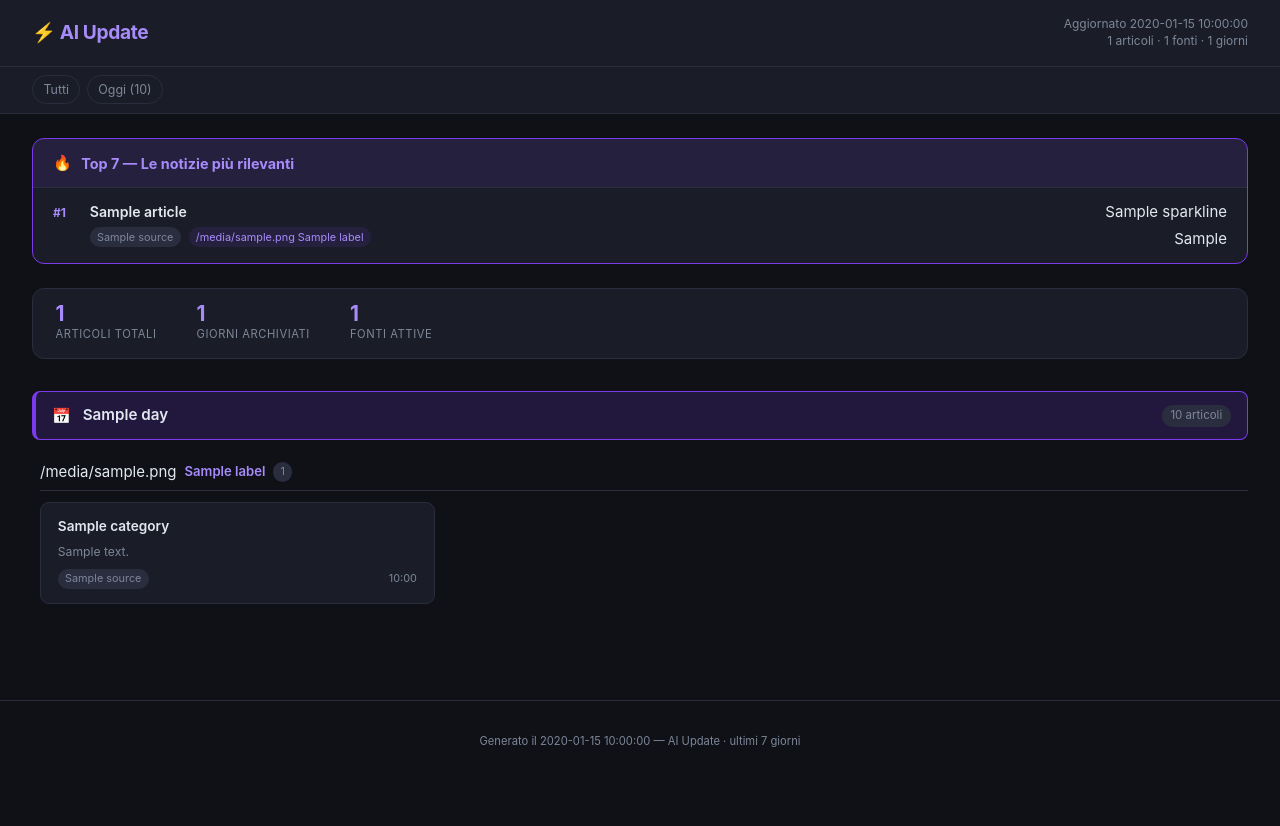
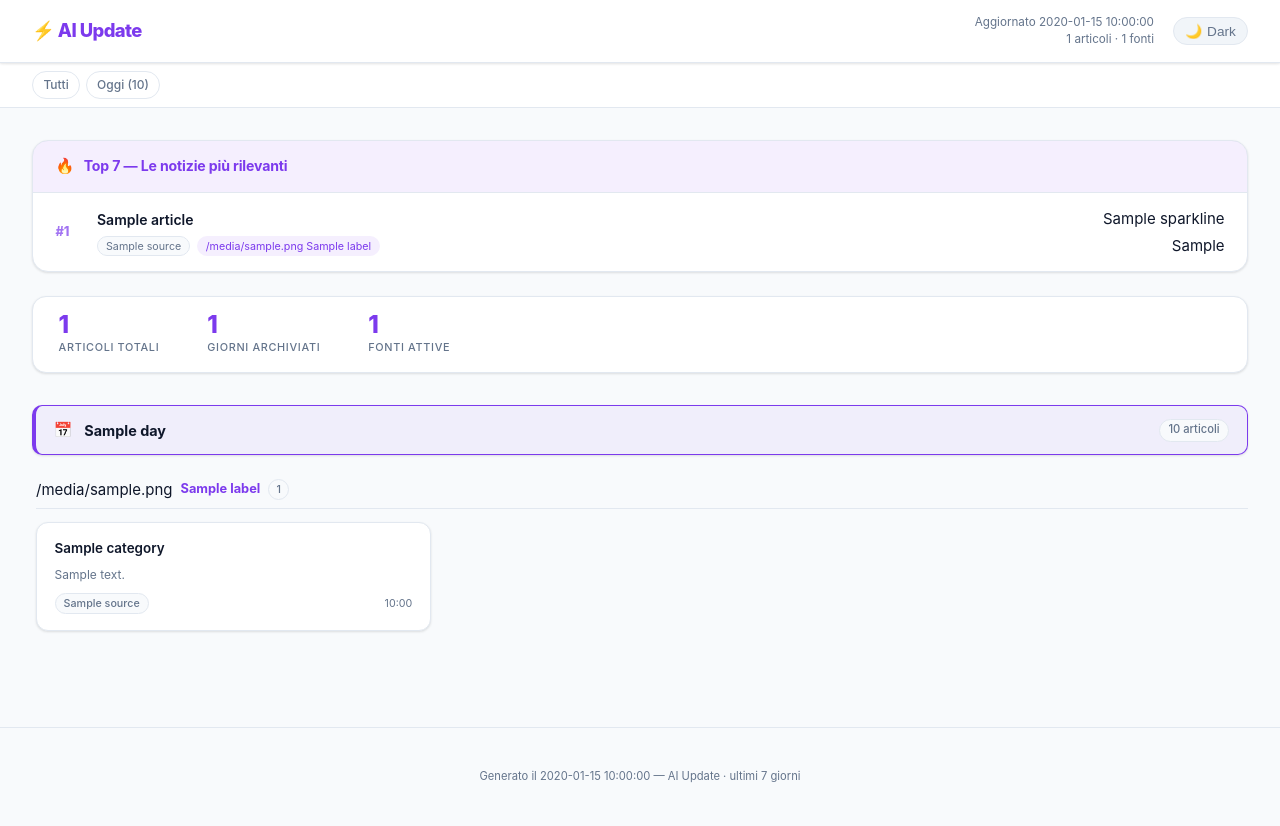
Before and after one commit to blainepaul/ai-update, a Python web app: template templates/dashboard.html in a window 1280 px wide. Before the commit the page ends 748 px from the top, so only its background shows below. Run offline with Jinja, Linux system fonts and the light colour scheme; the template is opened without the code that fills it: most values are stand-ins (such as "Sample title", 1, 10 or a date in 2020).

Commit message:
feat: datapizza-style redesign + dark mode toggle
Light mode (default): white/off-white bg, subtle card shadows, clean borders,
violet accent — inspired by datapizza.tech aesthetic (airy, professional).
Dark mode: original deep-dark purple palette, toggled via button in header.
Preference persisted in localStorage. Toggle shows sun/moon + Light/Dark label.

Co-Authored-By: Claude Sonnet 4.6 <noreply@anthropic.com>

```diff
--- a/templates/dashboard.html
+++ b/templates/dashboard.html
@@ -1,38 +1,62 @@
 <!DOCTYPE html>
-<html lang="it">
+<html lang="it" data-theme="light">
 <head>
   <meta charset="UTF-8">
   <meta name="viewport" content="width=device-width, initial-scale=1.0">
   <title>AI Update — {{ generated_at }}</title>
   <style>
+    /* ── Tokens: light mode (default, datapizza-inspired) ── */
     :root {
-      --bg: #0f1117;
-      --surface: #1a1d27;
-      --surface-hover: #20243a;
-      --border: #2a2d3e;
-      --text: #e2e8f0;
-      --muted: #7c8799;
-      --accent: #7c3aed;
+      --bg:           #F8FAFC;
+      --surface:      #FFFFFF;
+      --surface-hover:#F1F5F9;
+      --border:       #E2E8F0;
+      --text:         #0F172A;
+      --muted:        #64748B;
+      --accent:       #7C3AED;
+      --accent-light: #6D28D9;
+      --accent-dim:   rgba(124,58,237,0.08);
+      --today:        rgba(124,58,237,0.06);
+      --date-border:  #CBD5E1;
+      --shadow:       0 1px 3px rgba(0,0,0,0.07), 0 1px 2px rgba(0,0,0,0.05);
+      --shadow-hover: 0 4px 12px rgba(0,0,0,0.10), 0 2px 4px rgba(0,0,0,0.06);
+      --rank-color:   #7C3AED;
+    }
+
+    /* ── Tokens: dark mode ── */
+    [data-theme="dark"] {
+      --bg:           #0f1117;
+      --surface:      #1a1d27;
+      --surface-hover:#20243a;
+      --border:       #2a2d3e;
+      --text:         #e2e8f0;
+      --muted:        #7c8799;
+      --accent:       #7c3aed;
       --accent-light: #a78bfa;
-      --accent-dim: rgba(124,58,237,0.12);
-      --today: rgba(124,58,237,0.18);
-      --date-border: #3d4060;
+      --accent-dim:   rgba(124,58,237,0.12);
+      --today:        rgba(124,58,237,0.18);
+      --date-border:  #3d4060;
+      --shadow:       none;
+      --shadow-hover: none;
+      --rank-color:   #a78bfa;
     }
+
     *, *::before, *::after { box-sizing: border-box; margin: 0; padding: 0; }
     html { scroll-behavior: smooth; }
     body {
       background: var(--bg);
       color: var(--text);
-      font-family: -apple-system, BlinkMacSystemFont, "Segoe UI", Roboto, sans-serif;
+      font-family: -apple-system, BlinkMacSystemFont, "Segoe UI", Roboto, "Inter", sans-serif;
       font-size: 15px;
       line-height: 1.6;
+      transition: background 0.2s, color 0.2s;
     }
 
     /* ── Header ── */
     header {
       background: var(--surface);
       border-bottom: 1px solid var(--border);
-      padding: 1rem 2rem;
+      padding: 0.85rem 2rem;
       display: flex;
       align-items: center;
       justify-content: space-between;
@@ -40,48 +64,180 @@
       position: sticky;
       top: 0;
       z-index: 200;
+      box-shadow: var(--shadow);
     }
-    .header-title { font-size: 1.2rem; font-weight: 700; color: var(--accent-light); letter-spacing: -0.02em; }
-    .header-meta  { font-size: 0.75rem; color: var(--muted); text-align: right; line-height: 1.4; }
+    .header-left { display: flex; align-items: center; gap: 1rem; }
+    .header-title {
+      font-size: 1.15rem;
+      font-weight: 800;
+      color: var(--accent);
+      letter-spacing: -0.03em;
+    }
+    .header-right { display: flex; align-items: center; gap: 1.2rem; }
+    .header-meta { font-size: 0.73rem; color: var(--muted); text-align: right; line-height: 1.5; }
+
+    /* ── Theme toggle ── */
+    .theme-toggle {
+      background: var(--surface-hover);
+      border: 1px solid var(--border);
+      border-radius: 999px;
+      padding: 0.3rem 0.7rem;
+      cursor: pointer;
+      font-size: 0.85rem;
+      color: var(--muted);
+      display: flex;
+      align-items: center;
+      gap: 0.3rem;
+      transition: border-color 0.15s, color 0.15s, background 0.15s;
+      white-space: nowrap;
+    }
+    .theme-toggle:hover { border-color: var(--accent); color: var(--accent); }
 
     /* ── Date nav ── */
     nav {
       background: var(--surface);
       border-bottom: 1px solid var(--border);
-      padding: 0.55rem 2rem;
+      padding: 0.5rem 2rem;
       display: flex;
-      gap: 0.4rem;
+      gap: 0.35rem;
       flex-wrap: wrap;
       position: sticky;
-      top: 56px;
+      top: 53px;
       z-index: 100;
     }
     nav a {
       color: var(--muted);
       text-decoration: none;
-      font-size: 0.78rem;
-      padding: 0.22rem 0.65rem;
+      font-size: 0.75rem;
+      font-weight: 500;
+      padding: 0.2rem 0.65rem;
       border-radius: 999px;
       border: 1px solid var(--border);
       transition: color 0.15s, border-color 0.15s, background 0.15s;
       white-space: nowrap;
     }
-    nav a:hover, nav a.active { border-color: var(--accent); color: var(--accent-light); background: var(--accent-dim); }
+    nav a:hover, nav a.active {
+      border-color: var(--accent);
+      color: var(--accent);
+      background: var(--accent-dim);
+    }
+
+    /* ── Highlights ── */
+    .highlights-section {
+      max-width: 1400px;
+      margin: 2rem auto 0;
+      padding: 0 2rem;
+    }
+    .highlights-inner {
+      background: var(--surface);
+      border: 1px solid var(--border);
+      border-radius: 16px;
+      overflow: hidden;
+      box-shadow: var(--shadow);
+    }
+    .highlights-header {
+      display: flex;
+      align-items: center;
+      gap: 0.6rem;
+      padding: 0.85rem 1.4rem;
+      border-bottom: 1px solid var(--border);
+      background: var(--accent-dim);
+    }
+    .highlights-header h2 {
+      font-size: 0.88rem;
+      font-weight: 700;
+      color: var(--accent);
+      letter-spacing: -0.01em;
+    }
+    .highlights-list { list-style: none; }
+    .highlight-item {
+      display: flex;
+      align-items: center;
+      gap: 1rem;
+      padding: 0.85rem 1.4rem;
+      border-bottom: 1px solid var(--border);
+      transition: background 0.15s;
+    }
+    .highlight-item:last-child { border-bottom: none; }
+    .highlight-item:hover { background: var(--surface-hover); }
+    .highlight-rank {
+      font-size: 0.8rem;
+      font-weight: 800;
+      color: var(--rank-color);
+      min-width: 1.6rem;
+      opacity: 0.7;
+    }
+    .highlight-body { flex: 1; min-width: 0; }
+    .highlight-body a {
+      text-decoration: none;
+      color: var(--text);
+      font-weight: 600;
+      font-size: 0.875rem;
+      line-height: 1.45;
+    }
+    .highlight-body a:hover { color: var(--accent); }
+    .highlight-meta {
+      display: flex;
+      gap: 0.4rem;
+      align-items: center;
+      margin-top: 0.25rem;
+      flex-wrap: wrap;
+    }
+    .highlight-source {
+      font-size: 0.67rem;
+      color: var(--muted);
+      background: var(--bg);
+      border: 1px solid var(--border);
+      padding: 0.05rem 0.5rem;
+      border-radius: 999px;
+    }
+    .highlight-cat {
+      font-size: 0.67rem;
+      color: var(--accent);
+      background: var(--accent-dim);
+      border: 1px solid transparent;
+      padding: 0.05rem 0.5rem;
+      border-radius: 999px;
+    }
+    .highlight-trend {
+      display: flex;
+      flex-direction: column;
+      align-items: flex-end;
+      gap: 3px;
+      flex-shrink: 0;
+      padding-left: 0.75rem;
+    }
+    .trend-up   { font-size: 0.8rem; color: #16a34a; font-weight: 700; }
+    .trend-down { font-size: 0.8rem; color: #dc2626; font-weight: 700; }
+    .trend-flat { font-size: 0.8rem; color: var(--muted); }
 
     /* ── Stats bar ── */
     .stats-bar { max-width: 1400px; margin: 1.5rem auto 0; padding: 0 2rem; }
     .stats-inner {
       background: var(--surface);
       border: 1px solid var(--border);
-      border-radius: 12px;
-      padding: 0.9rem 1.4rem;
+      border-radius: 14px;
+      padding: 1rem 1.6rem;
       display: flex;
-      gap: 2.5rem;
+      gap: 3rem;
       flex-wrap: wrap;
+      box-shadow: var(--shadow);
     }
     .stat { display: flex; flex-direction: column; gap: 0.1rem; }
-    .stat .value { font-size: 1.3rem; font-weight: 700; color: var(--accent-light); line-height: 1; }
-    .stat .label { font-size: 0.7rem; color: var(--muted); text-transform: uppercase; letter-spacing: 0.05em; }
+    .stat .value {
+      font-size: 1.5rem;
+      font-weight: 800;
+      color: var(--accent);
+      line-height: 1;
+      letter-spacing: -0.03em;
+    }
+    .stat .label {
+      font-size: 0.68rem;
+      color: var(--muted);
+      text-transform: uppercase;
+      letter-spacing: 0.06em;
+      font-weight: 500;
+    }
 
     /* ── Main ── */
     main { max-width: 1400px; margin: 0 auto; padding: 2rem; }
@@ -92,76 +248,86 @@
       display: flex;
       align-items: center;
       gap: 0.75rem;
-      padding: 0.7rem 1rem;
+      padding: 0.75rem 1.1rem;
       background: var(--surface);
       border: 1px solid var(--date-border);
       border-left: 4px solid var(--accent);
-      border-radius: 8px;
-      margin-bottom: 1.25rem;
+      border-radius: 10px;
+      margin-bottom: 1.4rem;
+      box-shadow: var(--shadow);
     }
     .day-header.today { background: var(--today); border-color: var(--accent); }
-    .day-label { font-size: 0.95rem; font-weight: 600; color: var(--text); }
+    .day-label { font-size: 0.9rem; font-weight: 700; color: var(--text); }
     .day-count {
-      font-size: 0.72rem;
+      font-size: 0.7rem;
       color: var(--muted);
-      background: var(--border);
-      padding: 0.12rem 0.55rem;
+      background: var(--bg);
+      border: 1px solid var(--border);
+      padding: 0.1rem 0.55rem;
       border-radius: 999px;
       margin-left: auto;
+      font-weight: 500;
     }
 
-    /* ── Category section within a day ── */
-    .cat-section { margin-bottom: 1.5rem; padding-left: 0.5rem; }
+    /* ── Category section ── */
+    .cat-section { margin-bottom: 1.75rem; padding-left: 0.25rem; }
     .cat-header {
       display: flex;
       align-items: center;
       gap: 0.5rem;
-      margin-bottom: 0.7rem;
-      padding-bottom: 0.35rem;
+      margin-bottom: 0.8rem;
+      padding-bottom: 0.4rem;
       border-bottom: 1px solid var(--border);
     }
-    .cat-header h3 { font-size: 0.82rem; font-weight: 600; color: var(--accent-light); }
+    .cat-header h3 { font-size: 0.8rem; font-weight: 700; color: var(--accent); }
     .cat-count {
-      font-size: 0.68rem;
+      font-size: 0.67rem;
       color: var(--muted);
-      background: var(--border);
-      padding: 0.08rem 0.45rem;
+      background: var(--bg);
+      border: 1px solid var(--border);
+      padding: 0.06rem 0.45rem;
       border-radius: 999px;
+      font-weight: 500;
     }
 
     /* ── Card grid ── */
     .articles-grid {
       display: grid;
       grid-template-columns: repeat(auto-fill, minmax(300px, 1fr));
-      gap: 0.75rem;
+      gap: 0.85rem;
     }
     .article-card {
       background: var(--surface);
       border: 1px solid var(--border);
-      border-radius: 9px;
-      padding: 0.9rem 1.05rem;
+      border-radius: 12px;
+      padding: 1rem 1.1rem;
       display: flex;
       flex-direction: column;
-      gap: 0.45rem;
-      transition: border-color 0.15s, transform 0.15s, background 0.15s;
+      gap: 0.5rem;
+      transition: border-color 0.15s, transform 0.15s, box-shadow 0.15s;
+      box-shadow: var(--shadow);
     }
-    .article-card:hover { border-color: var(--accent); transform: translateY(-2px); background: var(--surface-hover); }
+    .article-card:hover {
+      border-color: var(--accent);
+      transform: translateY(-2px);
+      box-shadow: var(--shadow-hover);
+    }
     .article-card a.title {
       text-decoration: none;
       color: var(--text);
       font-weight: 600;
-      font-size: 0.85rem;
-      line-height: 1.4;
+      font-size: 0.84rem;
+      line-height: 1.45;
     }
-    .article-card a.title:hover { color: var(--accent-light); }
+    .article-card a.title:hover { color: var(--accent); }
     .article-card .summary {
-      font-size: 0.76rem;
+      font-size: 0.75rem;
       color: var(--muted);
       display: -webkit-box;
       -webkit-line-clamp: 3;
       -webkit-box-orient: vertical;
       overflow: hidden;
-      line-height: 1.5;
+      line-height: 1.55;
       flex: 1;
     }
     .card-meta {
@@ -171,111 +337,54 @@
       margin-top: auto;
     }
     .source-badge {
-      font-size: 0.68rem; color: var(--muted); background: var(--border);
-      padding: 0.08rem 0.45rem; border-radius: 999px;
-      white-space: nowrap; max-width: 150px; overflow: hidden; text-overflow: ellipsis;
+      font-size: 0.67rem;
+      color: var(--muted);
+      background: var(--bg);
+      border: 1px solid var(--border);
+      padding: 0.06rem 0.5rem;
+      border-radius: 999px;
+      white-space: nowrap;
+      max-width: 150px;
+      overflow: hidden;
+      text-overflow: ellipsis;
+      font-weight: 500;
     }
-    .article-time { font-size: 0.68rem; color: var(--muted); white-space: nowrap; }
+    .article-time { font-size: 0.67rem; color: var(--muted); white-space: nowrap; }
 
     /* ── Footer ── */
     footer {
-      text-align: center; padding: 2rem;
-      font-size: 0.7rem; color: var(--muted);
-      border-top: 1px solid var(--border); margin-top: 1rem;
+      text-align: center;
+      padding: 2.5rem 2rem;
+      font-size: 0.7rem;
+      color: var(--muted);
+      border-top: 1px solid var(--border);
+      margin-top: 1rem;
     }
 
-    /* ── Highlights ── */
-    .highlights-section {
-      max-width: 1400px;
-      margin: 1.5rem auto 0;
-      padding: 0 2rem;
-    }
-    .highlights-inner {
-      background: var(--surface);
-      border: 1px solid var(--accent);
-      border-radius: 12px;
-      overflow: hidden;
-    }
-    .highlights-header {
-      display: flex;
-      align-items: center;
-      gap: 0.6rem;
-      padding: 0.75rem 1.25rem;
-      background: var(--accent-dim);
-      border-bottom: 1px solid var(--border);
-    }
-    .highlights-header h2 { font-size: 0.9rem; font-weight: 700; color: var(--accent-light); }
-    .highlights-list { list-style: none; }
-    .highlight-item {
-      display: flex;
-      align-items: flex-start;
-      gap: 0.9rem;
-      padding: 0.75rem 1.25rem;
-      border-bottom: 1px solid var(--border);
-      transition: background 0.15s;
-    }
-    .highlight-item:last-child { border-bottom: none; }
-    .highlight-item:hover { background: var(--surface-hover); }
-    .highlight-rank {
-      font-size: 0.75rem;
-      font-weight: 700;
-      color: var(--accent-light);
-      min-width: 1.4rem;
-      padding-top: 0.15rem;
-    }
-    .highlight-body { flex: 1; min-width: 0; }
-    .highlight-body a {
-      text-decoration: none;
-      color: var(--text);
-      font-weight: 600;
-      font-size: 0.88rem;
-      line-height: 1.4;
-    }
-    .highlight-body a:hover { color: var(--accent-light); }
-    .highlight-meta {
-      display: flex;
-      gap: 0.5rem;
-      align-items: center;
-      margin-top: 0.2rem;
-      flex-wrap: wrap;
-    }
-    .highlight-source {
-      font-size: 0.68rem; color: var(--muted);
-      background: var(--border); padding: 0.08rem 0.45rem;
-      border-radius: 999px;
-    }
-    .highlight-cat {
-      font-size: 0.68rem; color: var(--accent-light);
-      background: var(--accent-dim); padding: 0.08rem 0.45rem;
-      border-radius: 999px;
-    }
-    .highlight-trend {
-      display: flex;
-      flex-direction: column;
-      align-items: flex-end;
-      gap: 3px;
-      flex-shrink: 0;
-      padding-left: 0.75rem;
-    }
-    .trend-up   { font-size: 0.8rem; color: #22c55e; font-weight: 700; }
-    .trend-down { font-size: 0.8rem; color: #ef4444; font-weight: 700; }
-    .trend-flat { font-size: 0.8rem; color: var(--muted); }
-
     @media (max-width: 640px) {
-      header { padding: 0.75rem 1rem; flex-direction: column; align-items: flex-start; }
-      nav { padding: 0.5rem 1rem; top: 80px; }
+      header { padding: 0.75rem 1rem; }
+      nav { padding: 0.45rem 1rem; top: 58px; }
       main, .stats-bar, .highlights-section { padding: 1rem; }
       .articles-grid { grid-template-columns: 1fr; }
+      .header-meta { display: none; }
     }
   </style>
 </head>
 <body>
 
 <header>
-  <div class="header-title">⚡ AI Update</div>
-  <div class="header-meta">
-    Aggiornato {{ generated_at }}<br>
-    {{ total_articles }} articoli · {{ total_sources }} fonti · {{ total_days }} giorni
+  <div class="header-left">
+    <div class="header-title">⚡ AI Update</div>
+  </div>
+  <div class="header-right">
+    <div class="header-meta">
+      Aggiornato {{ generated_at }}<br>
+      {{ total_articles }} articoli · {{ total_sources }} fonti
+    </div>
+    <button class="theme-toggle" id="theme-toggle" title="Cambia tema">
+      <span id="theme-icon">🌙</span>
+      <span id="theme-label">Dark</span>
+    </button>
   </div>
 </header>
 
@@ -383,5 +492,26 @@
   Generato il {{ generated_at }} — AI Update · ultimi 7 giorni
 </footer>
 
+<script>
+  const html = document.documentElement;
+  const btn   = document.getElementById('theme-toggle');
+  const icon  = document.getElementById('theme-icon');
+  const label = document.getElementById('theme-label');
+
+  function applyTheme(t) {
+    html.setAttribute('data-theme', t);
+    icon.textContent  = t === 'dark' ? '☀️' : '🌙';
+    label.textContent = t === 'dark' ? 'Light' : 'Dark';
+    localStorage.setItem('ai-update-theme', t);
+  }
+
+  // Restore saved preference, default to light
+  applyTheme(localStorage.getItem('ai-update-theme') || 'light');
+
+  btn.addEventListener('click', () => {
+    applyTheme(html.getAttribute('data-theme') === 'dark' ? 'light' : 'dark');
+  });
+</script>
+
 </body>
 </html>
```
Also changed, not shown: 2 other files.
